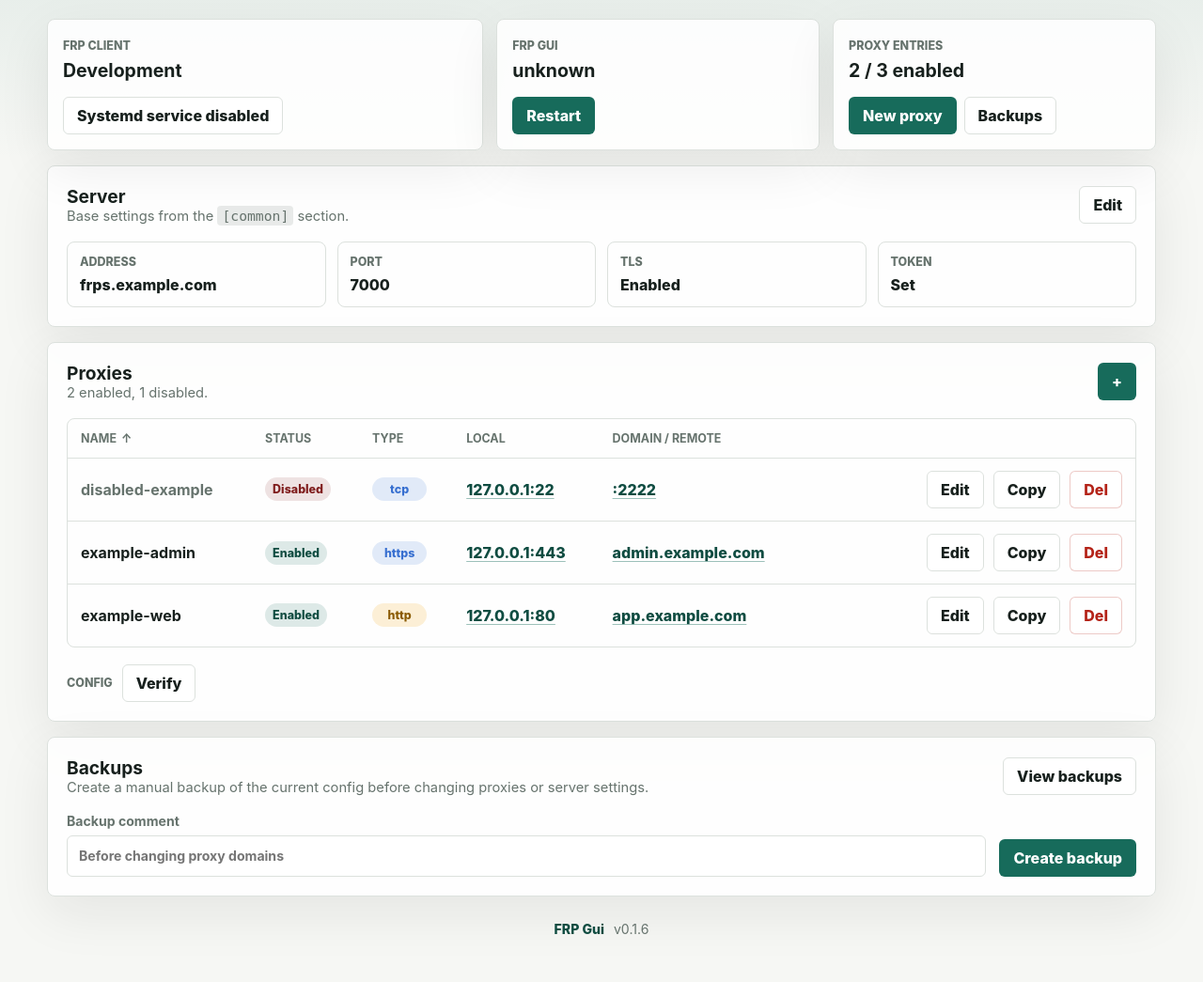
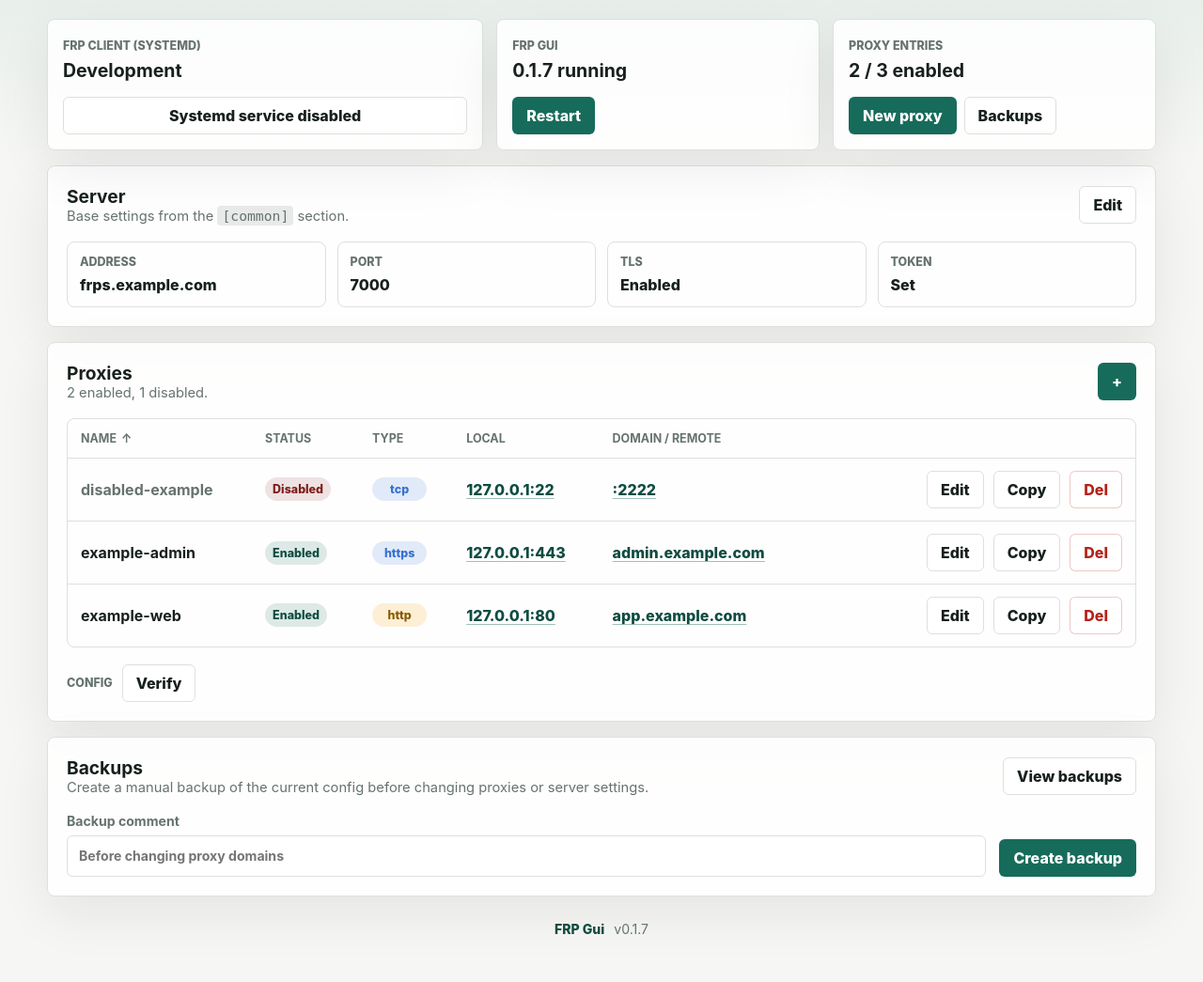
Before and after one commit to Nisbo/frp_gui, a Flask app: page / in a window 1280 px wide. Shown: the part 109-1154 px from the top of the page at 94% size. Run offline with Flask 3, Linux system fonts and the light colour scheme.

Commit message:
Clarify home service controls

```diff
--- a/frp_gui/app.py
+++ b/frp_gui/app.py
@@ -126,10 +126,11 @@ def create_app() -> Flask:
             "index.html",
             config=config,
             frpc_status=_service_status(app),
-            gui_status=_systemd_status(app.config["FRP_GUI_SERVICE"]),
+            gui_running_label=f"{APP_VERSION} running",
             config_path=Path(app.config["FRP_CONFIG_PATH"]),
             service_control=_service_control_available(app),
             service_control_label=_service_control_label(app),
+            frpc_enabled_status=_systemd_enabled_status(app.config["FRPC_SERVICE"]),
             app_service_control=bool(shutil.which("systemctl")),
             proxy_counts=_proxy_counts(config),
             proxies_view=proxies_view,
@@ -658,6 +659,26 @@ def _systemd_status(service: str) -> str:
     return result.stdout.strip() or "unknown"
 
 
+def _systemd_enabled_status(service: str) -> str:
+    if not service:
+        return "unknown"
+
+    systemctl = shutil.which("systemctl")
+    if not systemctl:
+        return "unknown"
+
+    try:
+        result = subprocess.run(
+            [systemctl, "is-enabled", service],
+            check=False,
+            capture_output=True,
+            text=True,
+        )
+    except OSError:
+        return "unknown"
+    return result.stdout.strip() or "unknown"
+
+
 def _proxy_counts(config: FrpConfig) -> dict[str, int]:
     total = len(config.proxies)
     disabled = sum(1 for proxy in config.proxies if str(proxy.get("enabled", "true")).lower() == "false")
--- a/frp_gui/static/styles.css
+++ b/frp_gui/static/styles.css
@@ -245,6 +245,25 @@ h2 {
   font-weight: 800;
   margin-right: 2px;
   text-transform: uppercase;
+}
+
+.service-controls {
+  display: grid;
+  gap: 10px;
+}
+
+.service-runtime-actions {
+  align-items: flex-start;
+}
+
+.systemd-toggle-row {
+  justify-content: space-between;
+  border-top: 1px solid var(--line);
+  padding-top: 10px;
+}
+
+.systemd-toggle-row > span {
+  margin-right: auto;
 }
 
 .service-action-group {
--- a/frp_gui/templates/index.html
+++ b/frp_gui/templates/index.html
@@ -15,18 +15,28 @@
     <div class="operation-card">
       <div class="operation-head">
         <div>
-          <span>FRP Client</span>
+          <span>FRP Client (systemd)</span>
           <strong>{{ frpc_status }}</strong>
         </div>
       </div>
-      <div class="action-group">
+      <div class="service-controls">
         {% if service_control %}
-          {% for action in ["start", "stop", "restart", "enable", "disable"] %}
-            <form method="post" action="{{ url_for('service_action', action=action) }}">
+          <div class="action-group service-runtime-actions">
+            {% for action in ["start", "stop", "restart"] %}
+              <form method="post" action="{{ url_for('service_action', action=action) }}">
+                <input type="hidden" name="csrf_token" value="{{ csrf_token }}">
+                <button class="{% if action == 'stop' %}danger-button{% elif action == 'restart' %}primary-button{% else %}ghost-button{% endif %}" type="submit" title="{{ action|capitalize }} FRP Client">{{ action|capitalize }}</button>
+              </form>
+            {% endfor %}
+          </div>
+          <div class="action-group systemd-toggle-row">
+            <span>Autostart: {{ frpc_enabled_status }}</span>
+            {% set autostart_action = "disable" if frpc_enabled_status == "enabled" else "enable" %}
+            <form method="post" action="{{ url_for('service_action', action=autostart_action) }}">
               <input type="hidden" name="csrf_token" value="{{ csrf_token }}">
-              <button class="{% if action == 'stop' or action == 'disable' %}danger-button{% elif action == 'restart' %}primary-button{% else %}ghost-button{% endif %}" type="submit" title="{{ action|capitalize }} FRP Client">{{ action|capitalize }}</button>
+              <button class="{% if autostart_action == 'disable' %}danger-button{% else %}ghost-button{% endif %}" type="submit" title="{{ autostart_action|capitalize }} FRP Client autostart">{{ autostart_action|capitalize }}</button>
             </form>
-          {% endfor %}
+          </div>
         {% else %}
           <a class="ghost-button" href="{{ url_for('settings') }}" title="Configure service control">{{ service_control_label }}</a>
         {% endif %}
@@ -37,7 +47,7 @@
       <div class="operation-head">
         <div>
           <span>FRP Gui</span>
-          <strong>{{ gui_status }}</strong>
+          <strong>{{ gui_running_label }}</strong>
         </div>
       </div>
       <div class="action-group">
--- a/frp_gui/version.py
+++ b/frp_gui/version.py
@@ -1,5 +1,5 @@
 APP_NAME = "FRP Gui"
-APP_VERSION = "0.1.6"
+APP_VERSION = "0.1.7"
 REPO_URL = "https://github.com/Nisbo/frp_gui"
 RELEASES_API_URL = "https://api.github.com/repos/Nisbo/frp_gui/releases/latest"
 RELEASES_LIST_API_URL = "https://api.github.com/repos/Nisbo/frp_gui/releases?per_page=20"
```
Also changed, not shown: README.md.
